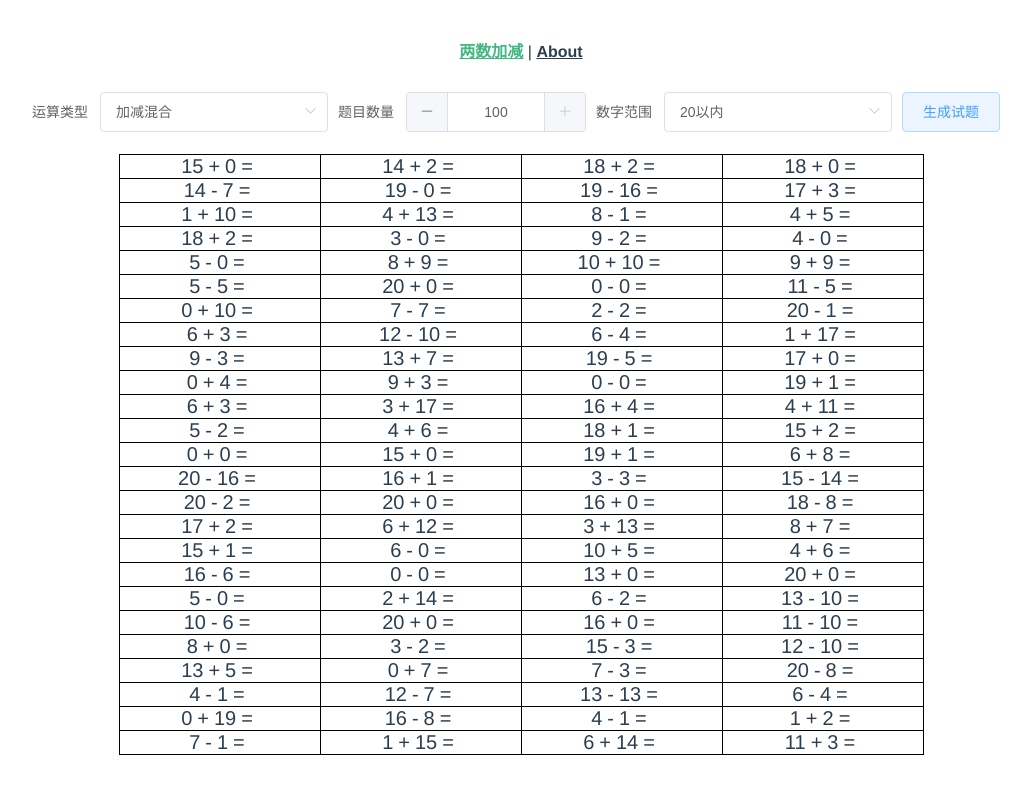
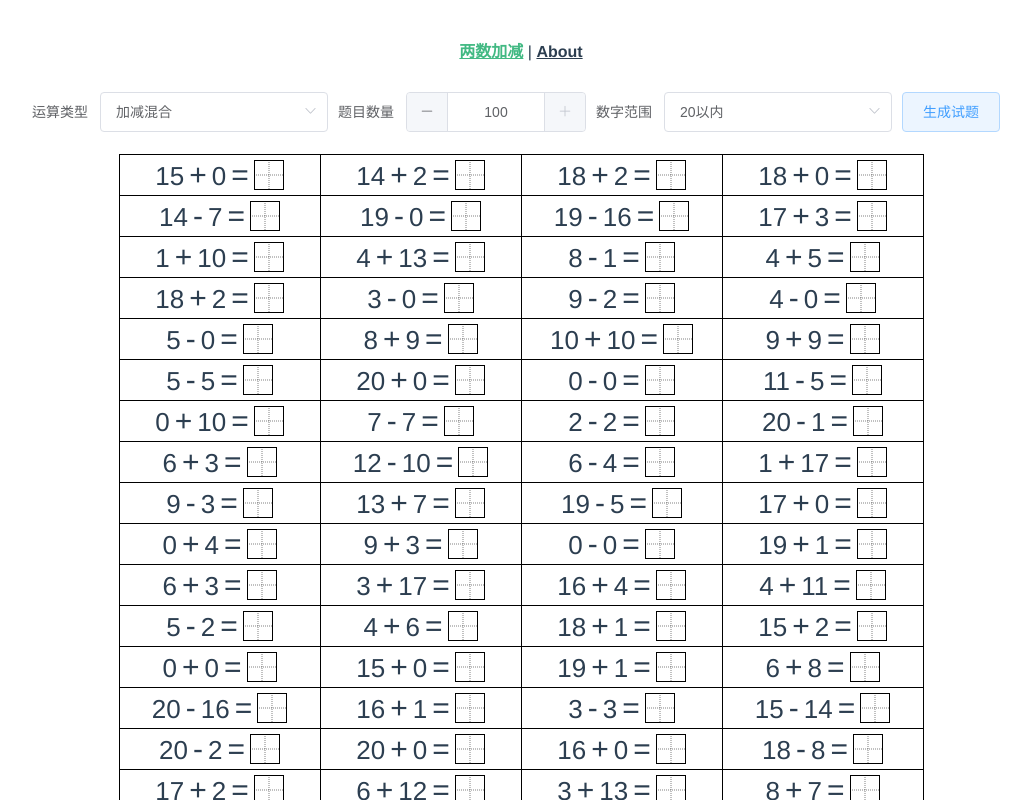
Before and after one commit to git9527/children-helper, a Vue app: page / in a window 1280 px wide. Shown: the top 800 px of the page, without its empty margins (119-1150 px from the left). Built offline with nearby package versions, Linux system fonts and the light colour scheme.

Commit message:
show square

```diff
--- a/src/views/maths/single-item.vue
+++ b/src/views/maths/single-item.vue
@@ -1,10 +1,12 @@
 <template>
   <div>
-    <span v-for="(number, index) of formula.numbers" :key="index">
-      <span class="number">{{number}}</span>
-      <span class="operation">{{getOperation(index)}}</span>
+    <span class="formula">
+      <span v-for="(number, index) of formula.numbers" :key="index" >
+        <span class="number">{{number}}</span>
+        <span class="operation">{{getOperation(index)}}</span>
+      </span>
     </span>
-    <div class="result"></div>
+    <canvas :id="'canvas-' + this.formula.id" class="square"></canvas>
   </div>
 </template>
 
@@ -17,6 +19,7 @@
       }
     },
     mounted () {
+      this.drawSquare()
     },
     methods: {
       getOperation (index) {
@@ -28,17 +31,54 @@
         } else {
           return '='
         }
+      },
+      drawSquare () {
+        var canvasWidth = 30
+        var canvasHeight = 30
+
+        var canvas = document.getElementById("canvas-" + this.formula.id)
+        var ctx = canvas.getContext("2d")
+
+        canvas.height = canvasHeight
+        canvas.width = canvasWidth
+
+        // 田字格四边
+        ctx.beginPath()
+        ctx.moveTo(0, 0)
+        ctx.lineTo(canvasHeight, 0)
+        ctx.lineTo(canvasHeight, canvasWidth)
+        ctx.lineTo(0, canvasWidth)
+        ctx.closePath()
+        ctx.lineWidth = 2
+        ctx.stroke()
+        // 田字格
+        ctx.setLineDash([1])
+        ctx.lineWidth = 0.5
+        ctx.beginPath()
+        ctx.moveTo(0, canvasHeight/2)
+        ctx.lineTo(canvasWidth, canvasHeight/2)
+        ctx.moveTo(canvasWidth/2, 0)
+        ctx.lineTo(canvasWidth/2, canvasHeight)
+        ctx.stroke()
       }
     }
   }
 </script>
 
 <style scoped>
+  .formula {
+    margin-left: -30px;
+  }
   .number {
-    font-size: 20px;
+    font-size: 26px;
   }
   .operation {
-    font-size: 20px;
+    font-size: 30px;
     padding: 5px;
   }
+  .square {
+    position: absolute;
+    height: 30px;
+    margin-top: 5px;
+  }
 </style>
--- a/src/views/maths/two-numbers.vue
+++ b/src/views/maths/two-numbers.vue
@@ -62,7 +62,9 @@
           if (this.formInline.calType === 'mix') {
             operation = Math.round(Math.random()*10) >=5 ? 'plus': 'minus'
           }
-          this.items.push(this.getSingle(operation))
+          const obj = this.getSingle(operation)
+          obj.id = i
+          this.items.push(obj)
         }
       },
       getSingle (operation) {
@@ -103,6 +105,8 @@
     border-bottom: 1px solid black;
     list-style-type: none;
     width: 200px;
+    height:40px;
     float: left;
+    line-height: 40px;
   }
 </style>
```
